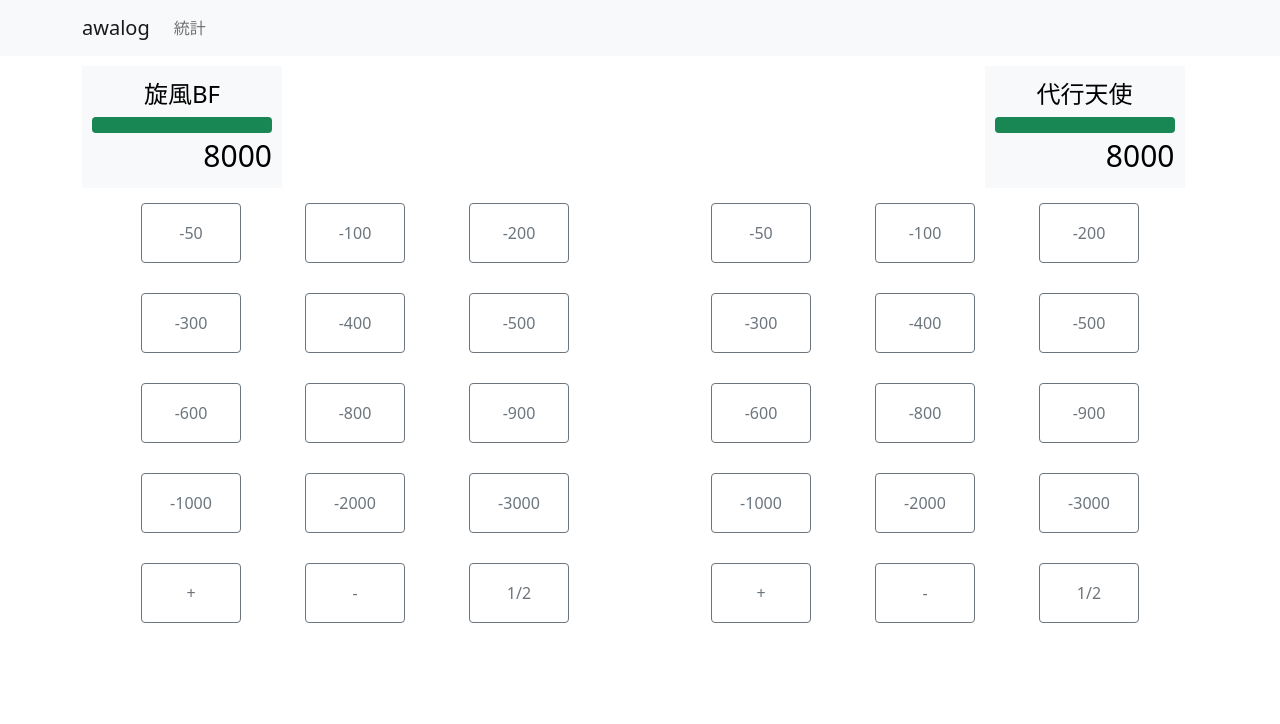
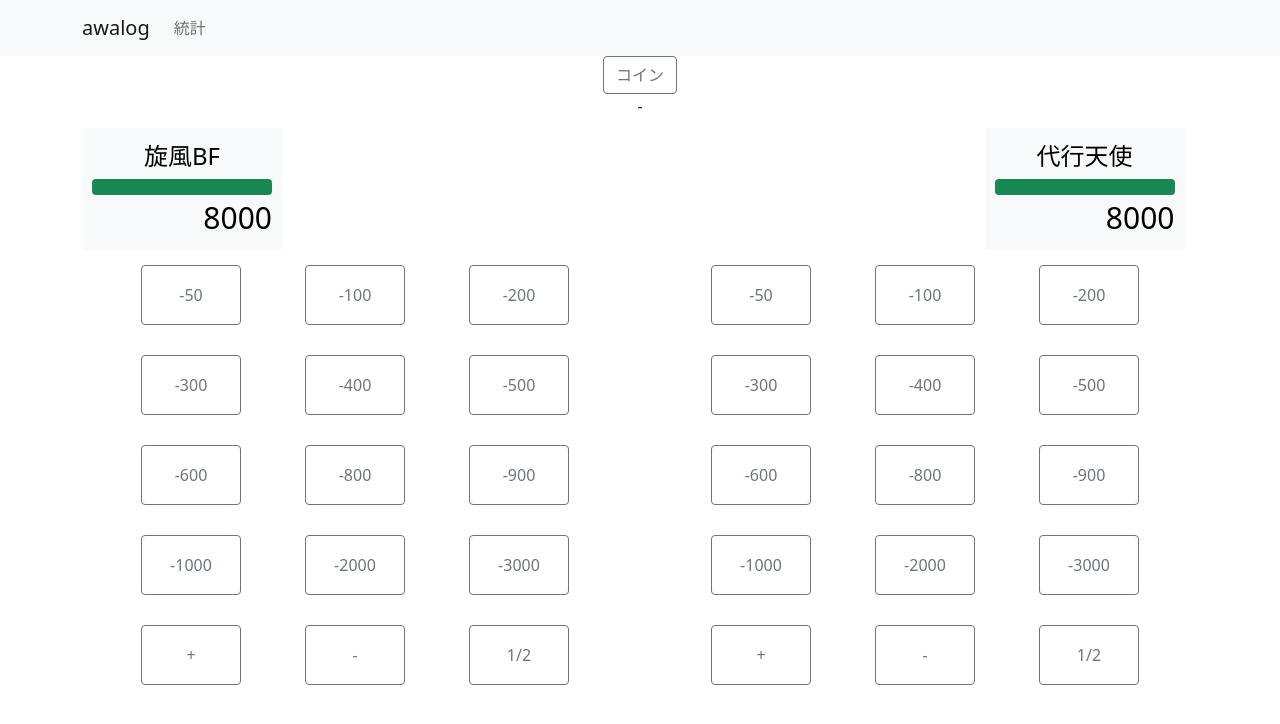
Before and after one commit to dateshi/awalog, a React (Create React App) app in the folder frontend/: page / in a window 1280 px wide. Shown: the top 724 px of the page. Built offline with nearby package versions, Linux system fonts and the light colour scheme.

Commit message:
コインボタン追加

```diff
--- /dev/null
+++ b/frontend/src/LP/Toolbar.tsx
@@ -0,0 +1,30 @@
+import { useState } from "react";
+import { Button, Col, Row } from "react-bootstrap";
+
+const Coin = () => {
+  const [result, setResult] = useState<"表" | "裏" | "-">("-");
+  return (
+    <div>
+      <Button
+        variant="outline-secondary"
+        onClick={() => {
+          setResult(Math.random() < 0.5 ? "表" : "裏");
+        }}
+      >
+        コイン
+      </Button>
+      <div>{result}</div>
+    </div>
+  );
+};
+const Toolbar = () => {
+  return (
+    <Row>
+      <Col>
+        <Coin />
+      </Col>
+    </Row>
+  );
+};
+
+export default Toolbar;
--- a/frontend/src/LP/index.tsx
+++ b/frontend/src/LP/index.tsx
@@ -4,6 +4,7 @@ import AWANav from "../AWANav";
 import Window from "./Window";
 import "./style.scss";
 import Controller from "./Controller";
+import Toolbar from "./Toolbar";
 
 export type Mode = "normal" | "+" | "-";
 
@@ -79,6 +80,7 @@ const LP = () => {
     <>
       <AWANav />
       <Container>
+        <Toolbar />
         <Row>
           <Col>
             <Window
```
